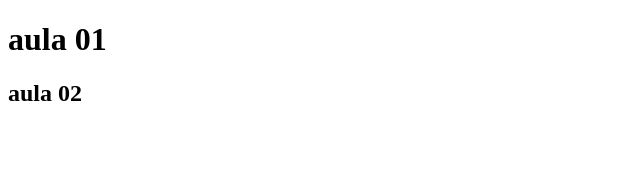
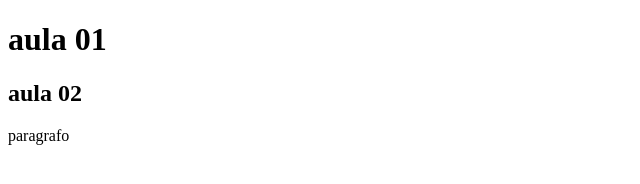
Before and after one commit to 05487664951/aulaquinta, a plain HTML site: page index.html in a window 1280 px wide. Shown: the full height of the page, 0-640 px from the left. Drawn offline with Linux system fonts and the light colour scheme.

Commit message:
este é um paragrafo

```diff
--- a/index.html
+++ b/index.html
@@ -8,5 +8,8 @@
 <body>
     <h1>aula 01</h1>
     <h2>aula 02</h2>
+    <p>paragrafo
+
+    </p>
 </body>
 </html>
```
